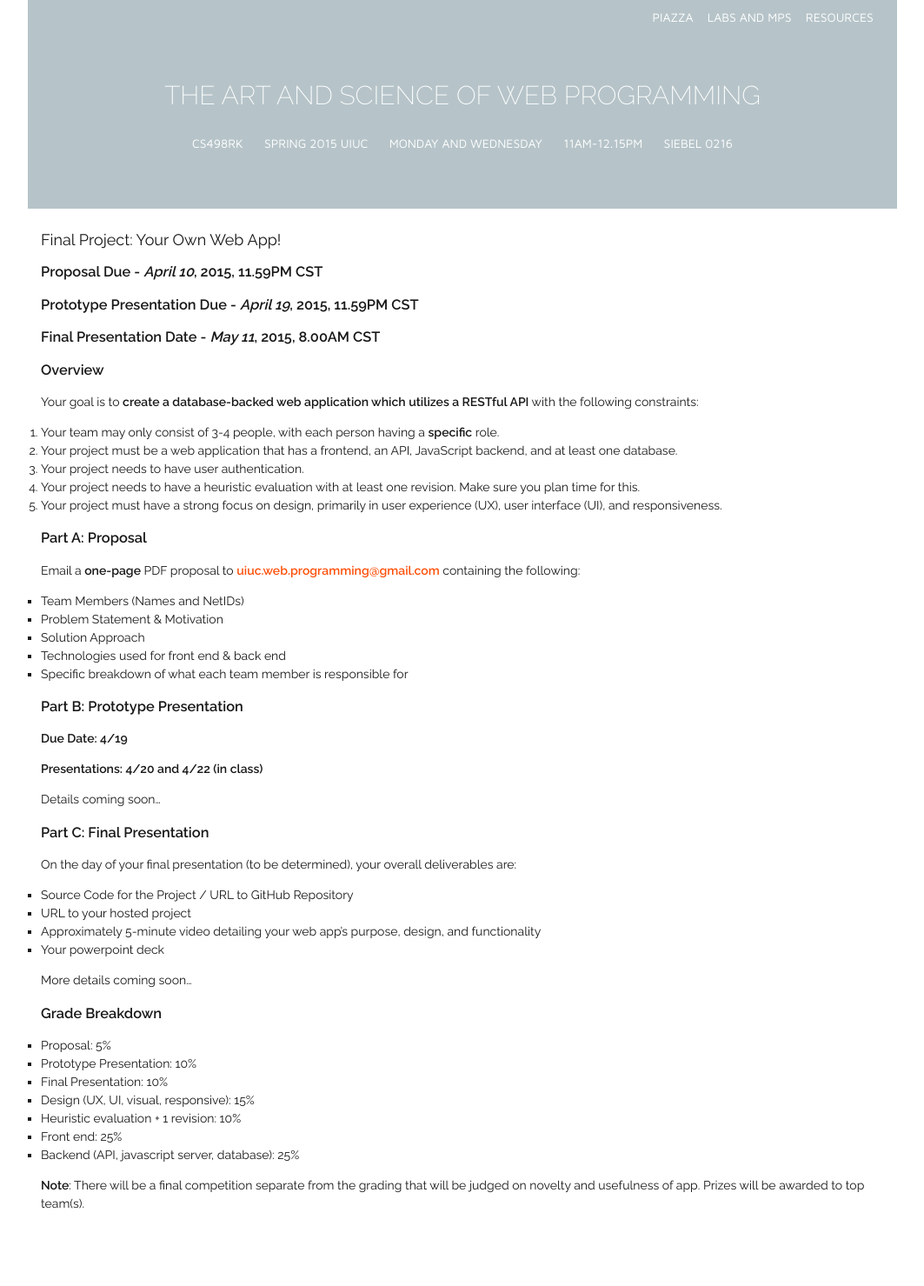
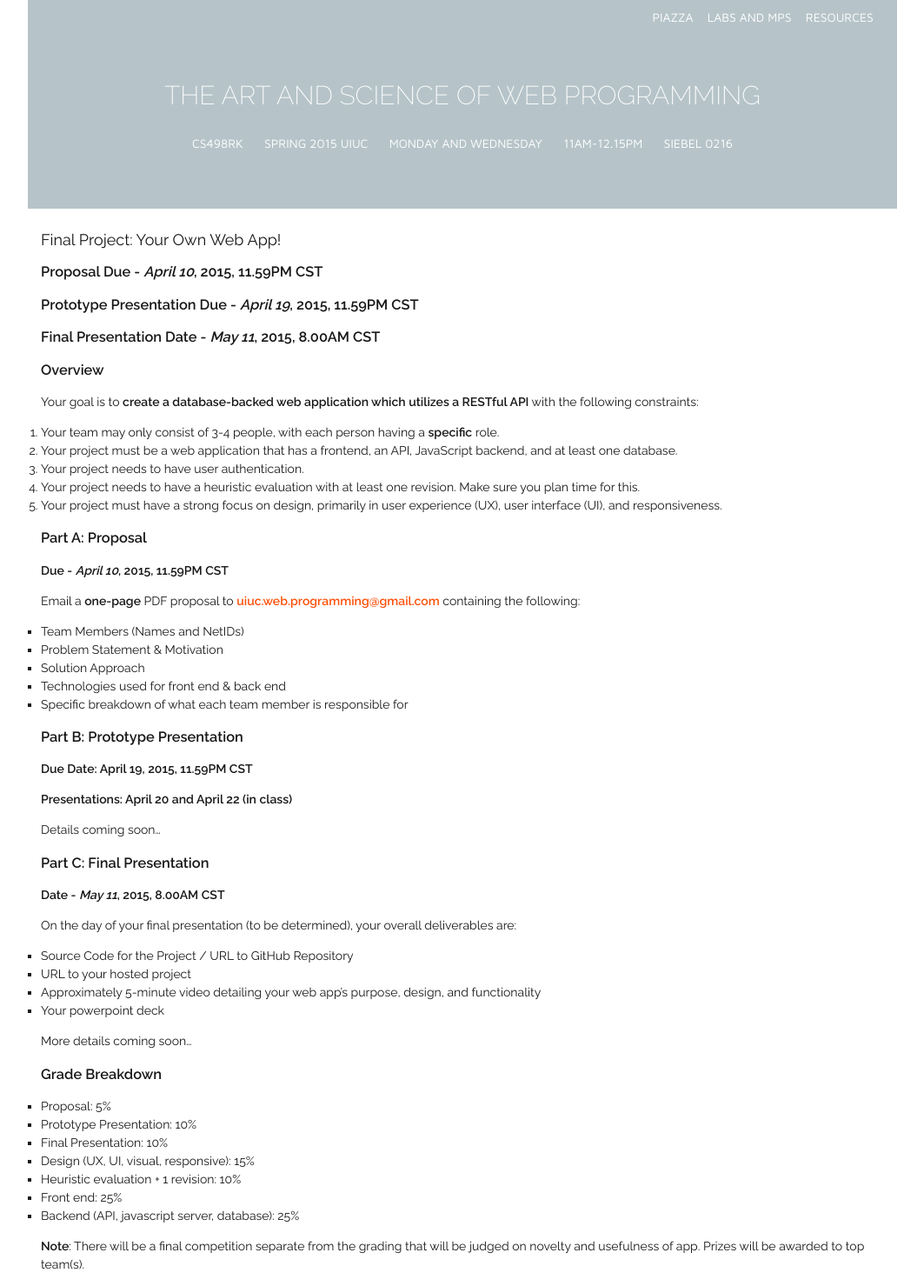
Before and after one commit to biplabdeka/fa2016, a Jekyll site: the page built from _posts/2015-4-3-Final.md, in a window 1280 px wide. Shown: the whole page at 87% size, without its empty margins (108-1171 px from the left). Built offline with Jekyll 4.4.1, drawn with Linux system fonts in a browser that asks for light colours; nearby versions of some CDN libraries; Markdown is read by kramdown in place of the engine named in the settings; before the commit the page ends 1409 px from its top, so only the background shows below that.

Commit message:
fixes to final project

```diff
--- a/_posts/2015-4-3-Final.md
+++ b/_posts/2015-4-3-Final.md
@@ -20,6 +20,8 @@ Your goal is to **create a database-backed web application which utilizes a REST
 
 ###Part A: Proposal
 
+**Due - *April 10*, 2015, 11.59PM CST**
+
 Email a **one-page** PDF proposal to [uiuc.web.programming@gmail.com](mailto:uiuc.web.programming@gmail.com) containing the following:
 
 + Team Members (Names and NetIDs)
@@ -30,13 +32,15 @@ Email a **one-page** PDF proposal to [uiuc.web.programming@gmail.com](mailto:uiu
 
 ###Part B: Prototype Presentation
 
-**Due Date: 4/19**
+**Due Date: April 19, 2015, 11.59PM CST**
 
-**Presentations: 4/20 and 4/22 (in class)**
+**Presentations: April 20 and April 22 (in class)**
 
 Details coming soon...
 
 ###Part C: Final Presentation
+
+**Date - *May 11*, 2015, 8.00AM CST**
 
 On the day of your final presentation (to be determined), your overall deliverables are:
 
```
